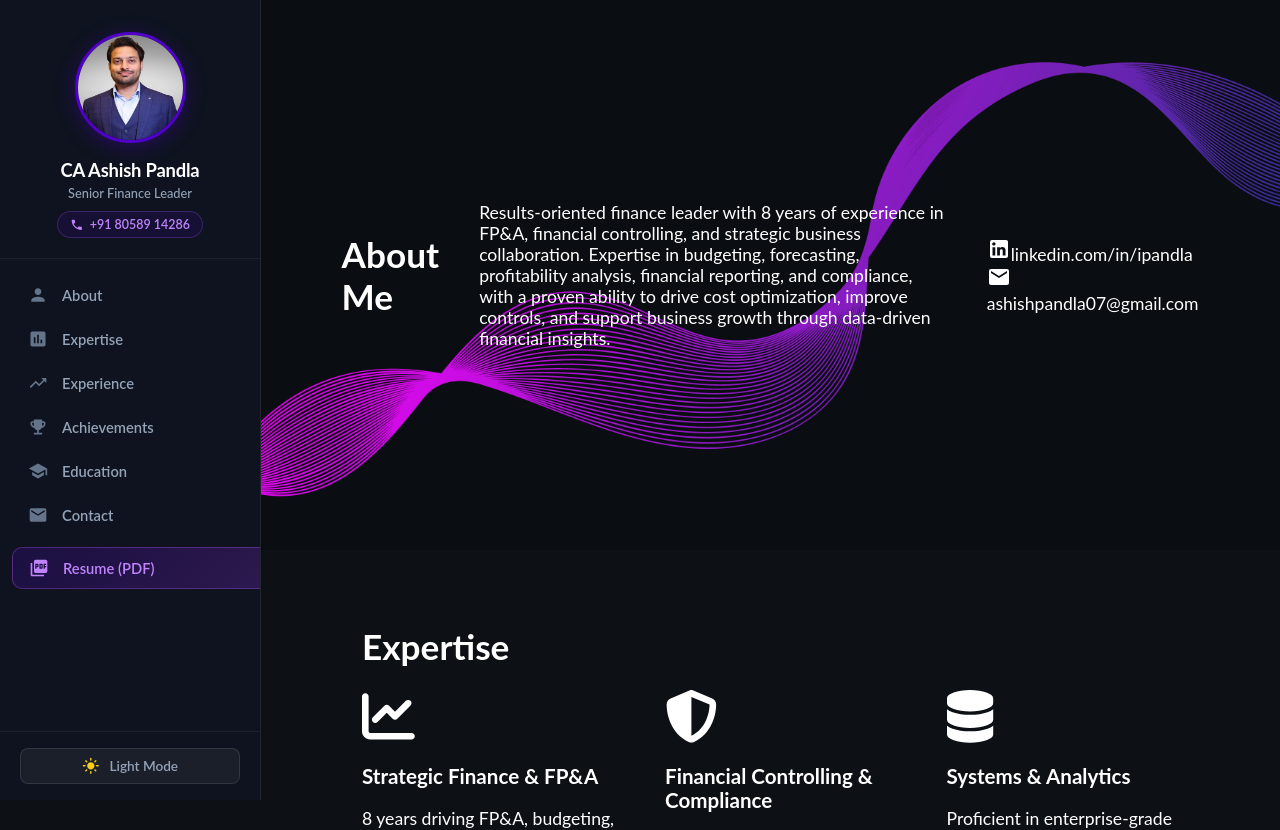
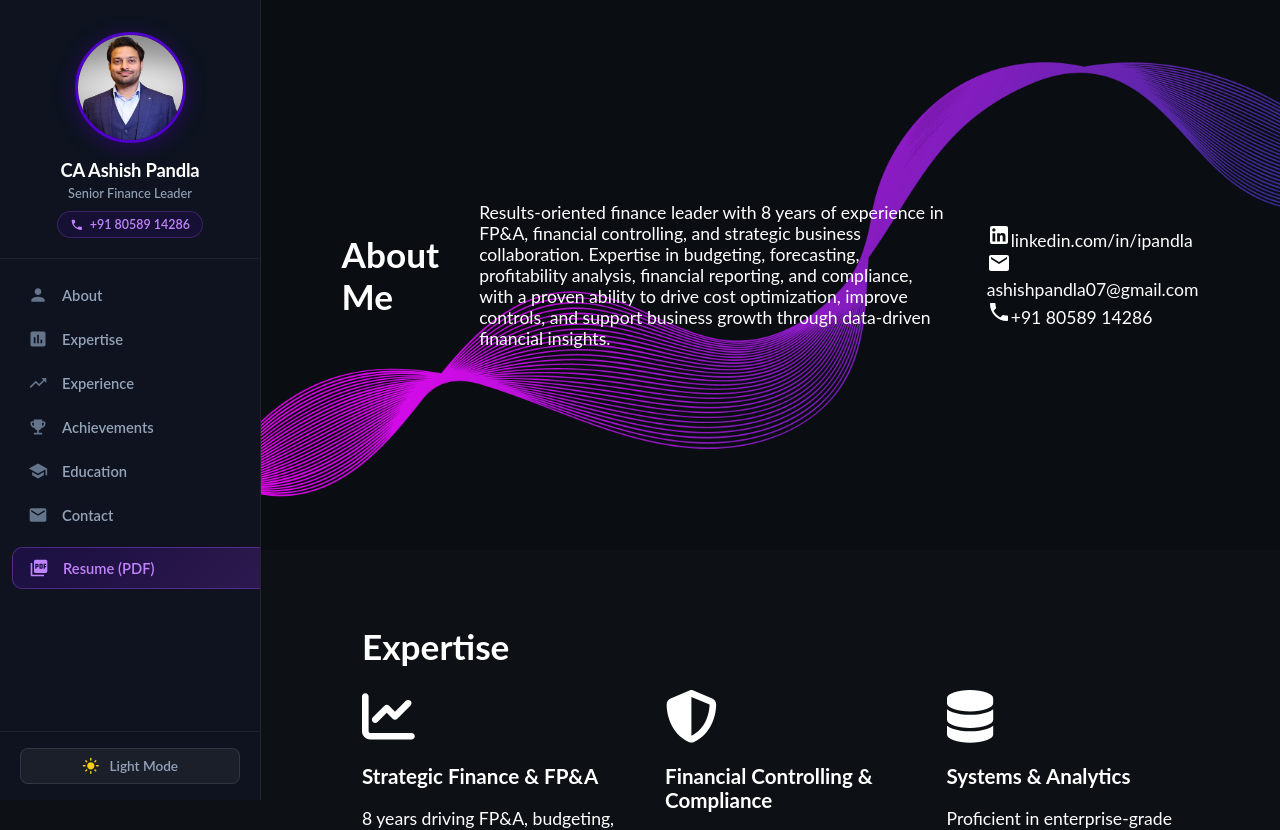
Before and after one commit to Ashishpandla07/Portfolio, a React (Create React App) app: page / in a window 1280 px wide. Shown: the top 830 px of the page. Built offline with nearby package versions, Linux system fonts and the light colour scheme.

Commit message:
Add mobile number with phone icon to About Me section

```diff
--- a/src/components/Main.tsx
+++ b/src/components/Main.tsx
@@ -1,6 +1,7 @@
 import React from "react";
 import LinkedInIcon from '@mui/icons-material/LinkedIn';
 import EmailIcon from '@mui/icons-material/Email';
+import PhoneIcon from '@mui/icons-material/Phone';
 import '../assets/styles/Main.scss';
 
 function Main() {
@@ -27,6 +28,10 @@ insights. </p>
               <EmailIcon/>
               <span className="contact-link-text">ashishpandla07@gmail.com</span>
             </a>
+            <a href="tel:+918058914286">
+              <PhoneIcon/>
+              <span className="contact-link-text">+91 80589 14286</span>
+            </a>
           </div>
       </div>
     </div>
```
